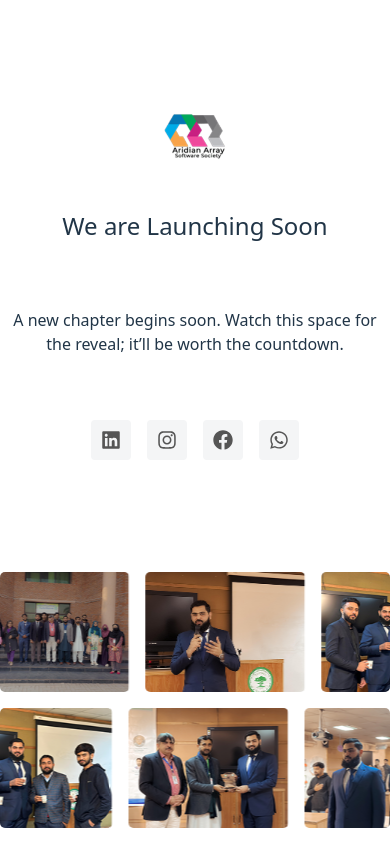
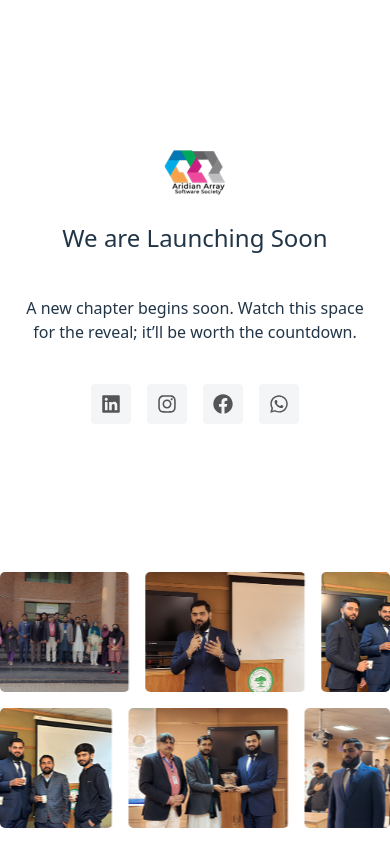
Before and after one commit to muaaz14/aridian-array, a React (Vite) app: page / in a window 390 px wide. Built offline with nearby package versions, Linux system fonts and the light colour scheme.

Commit message:
responsiveness fixed

```diff
--- a/src/App.css
+++ b/src/App.css
@@ -5,7 +5,7 @@
 }
 
 .logo {
-  height: 40px;
+  height: 48px;
   /* width: 120px; */
   align-self: middle;
   will-change: filter;
@@ -152,11 +152,10 @@ h2 {
 
 
 
-@media (max-width: 600px) {
-
+@media (min-width: 325px) and (max-width: 600px) {
   .card {
-    gap: 48px;
-    padding: 16px 0;
+    gap: 24px;
+    padding: 16px;
   }
   .carousel-wrapper {
     margin: 16px 0px;
```
